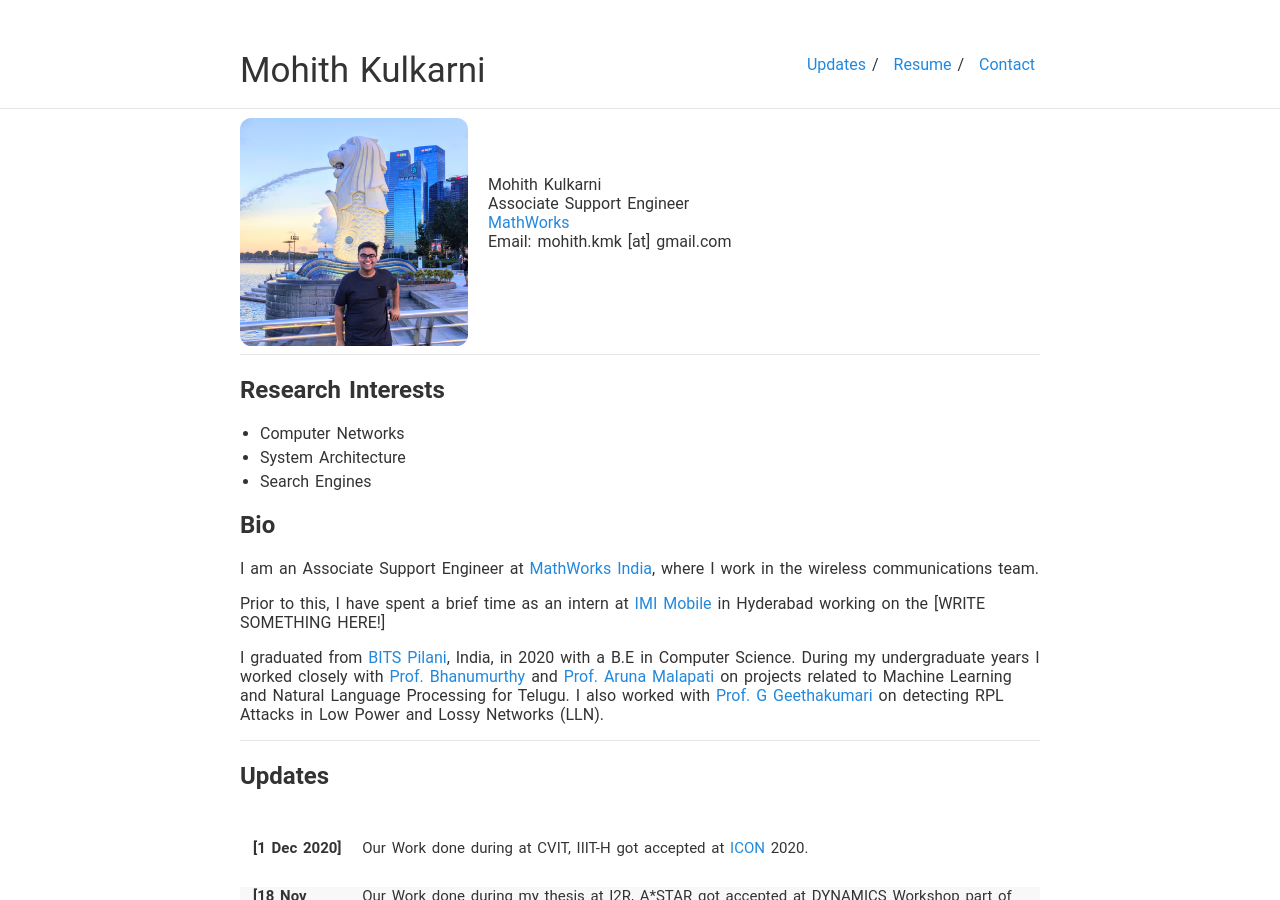
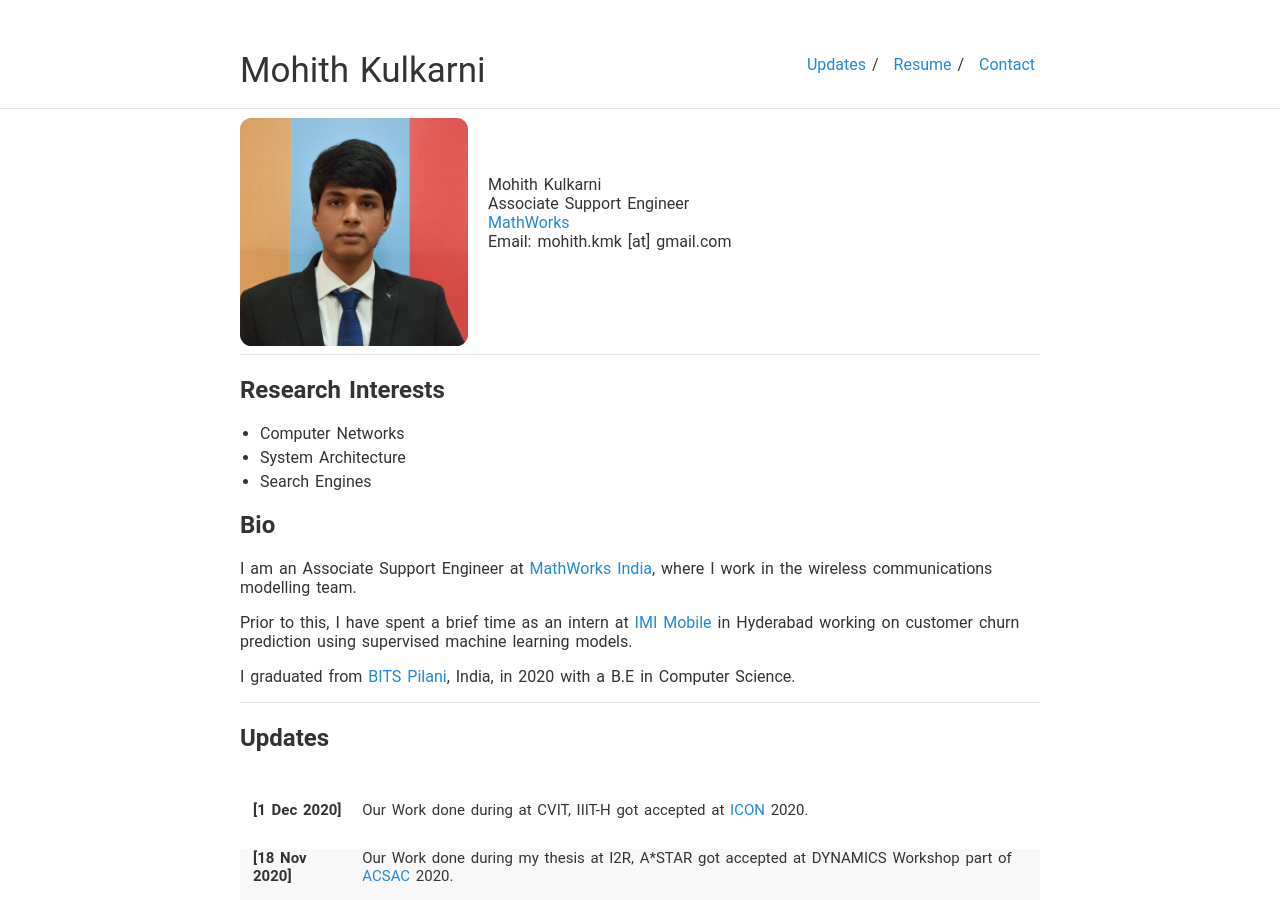
Before and after one commit to Mkxyz24/mohithkulkarni.github.io, a Jekyll site: the page built from index.md, in a window 1280 px wide and 900 px high. Built offline with Jekyll 4.4.1, drawn with Linux system fonts in a browser that asks for light colours.

Commit message:
pic and header keywords

```diff
--- a/_includes/head.html
+++ b/_includes/head.html
@@ -3,8 +3,8 @@
 
     <meta charset="utf-8">
     <meta name="viewport" content="width=device-width, initial-scale=1">
-    <meta name="keywords" content="kartheek akella, kartheek, akella, cvit, iiit, hyderabad, iiit hyderabad, a*star, i2r, singapore, institute of infocomm research blog, accent, {{ site.author }}, {{ site.title }}, jekyll">
-    <meta name="keywords" content=" neural machine translation, translation, neural network, deep learning, deeplearning, natural language processing, computer science, ml, nmt, nlp">
+    <meta name="keywords" content="mohith kulkarni, mohith, kulkarni, bits, hyderabad, accent, {{ site.author }}, {{ site.title }}, jekyll">
+    <meta name="keywords" content=" computer networks, information retieval, , data mining, machine learning, computer science, ml">
     <meta name="author" content="{{ site.author }}">
     {% if page.url == "/404.html" %}
         <meta http-equiv="refresh" content="5; url=/">
--- a/_includes/top-content.html
+++ b/_includes/top-content.html
@@ -1,5 +1,5 @@
 <div>
-<img class="profile-picture" src="../images/mypic.png" />
+<img class="profile-picture" src="../images/mypic.jpg" />
 
 </br></br></br>
 
--- a/index.md
+++ b/index.md
@@ -11,18 +11,18 @@ title: Mohith Kulkarni
 
 ## Bio
 
-I am an Associate Support Engineer at [MathWorks India](https://www.mathworks.com/), where I work in the wireless communications team.
+I am an Associate Support Engineer at [MathWorks India](https://www.mathworks.com/), where I work in the wireless communications modelling team.
 <!-- am jointly advised by  [Prof. C. V. Jawahar](http://faculty.iiit.ac.in/~jawahar/) and [Prof. Vinay P. Namboodiri](https://www.cse.iitk.ac.in/users/vinaypn/) at [Center for Visual Information Technology](http://cvit.iiit.ac.in/). My research is focused on neural machine translation for low resource languages using low compute resources. -->
 
-Prior to this, I have spent a brief time as an intern at [IMI Mobile](https://imimobile.com) in Hyderabad working on the
-[WRITE SOMETHING HERE!]
+Prior to this, I have spent a brief time as an intern at [IMI Mobile](https://imimobile.com) in Hyderabad working on customer churn prediction using supervised machine learning models.
 <!-- problem of dynamic analysis of benign programs, under the supervision of [Dr. Sai Praveen Kadiyala](https://www.linkedin.com/in/kadiyala-sai-praveen-92131733/).  -->
 
 <!--
 Dummy Paragraph
 -->
 
-I graduated from [BITS Pilani](http://iitism.ac.in), India, in 2020 with a B.E in Computer Science. During my undergraduate years I worked closely with [Prof. Bhanumurthy](https://www.bits-pilani.ac.in/hyderabad/bhanumurthy/Profile) and [Prof. Aruna Malapati](https://universe.bits-pilani.ac.in/hyderabad/arunamalapati/Profile) on projects related to Machine Learning and Natural Language Processing for Telugu. I also worked with [Prof. G Geethakumari](https://scholar.google.com/citations?user=IKddJZEAAAAJ&hl=en) on detecting RPL Attacks in Low Power and Lossy Networks (LLN).
+I graduated from [BITS Pilani](https://www.bits-pilani.ac.in), India, in 2020 with a B.E in Computer Science.
+<!--During my undergraduate years I worked closely with [Prof. Bhanumurthy](https://www.bits-pilani.ac.in/hyderabad/bhanumurthy/Profile) and [Prof. Aruna Malapati](https://universe.bits-pilani.ac.in/hyderabad/arunamalapati/Profile) on projects related to Machine Learning and Natural Language Processing for Telugu. I also worked with [Prof. G Geethakumari](https://scholar.google.com/citations?user=IKddJZEAAAAJ&hl=en) on detecting RPL Attacks in Low Power and Lossy Networks (LLN). -->
 
 ***
 
```
Also changed, not shown: contact.md (+2 -1 lines), images/kartheek.png (renamed from images/mypic.png), images/mypic.jpg (added).
